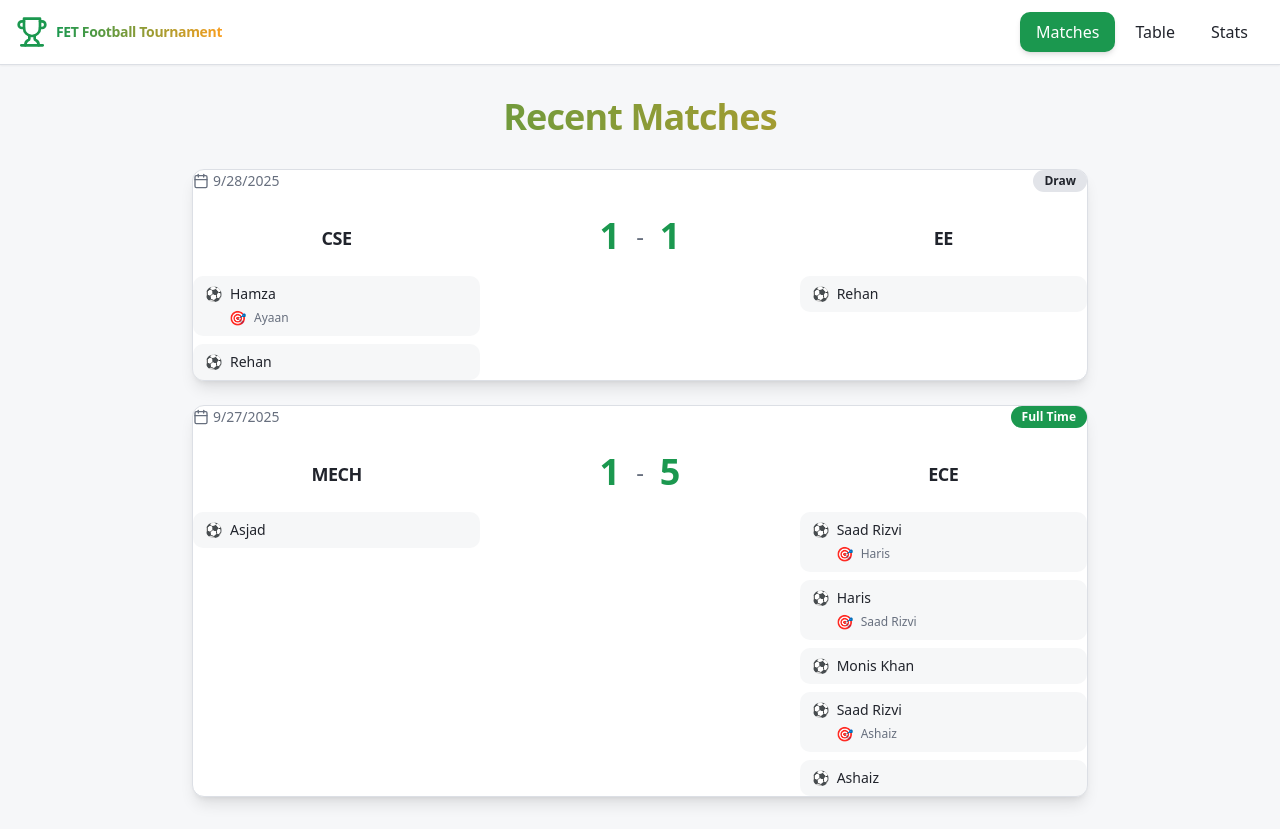
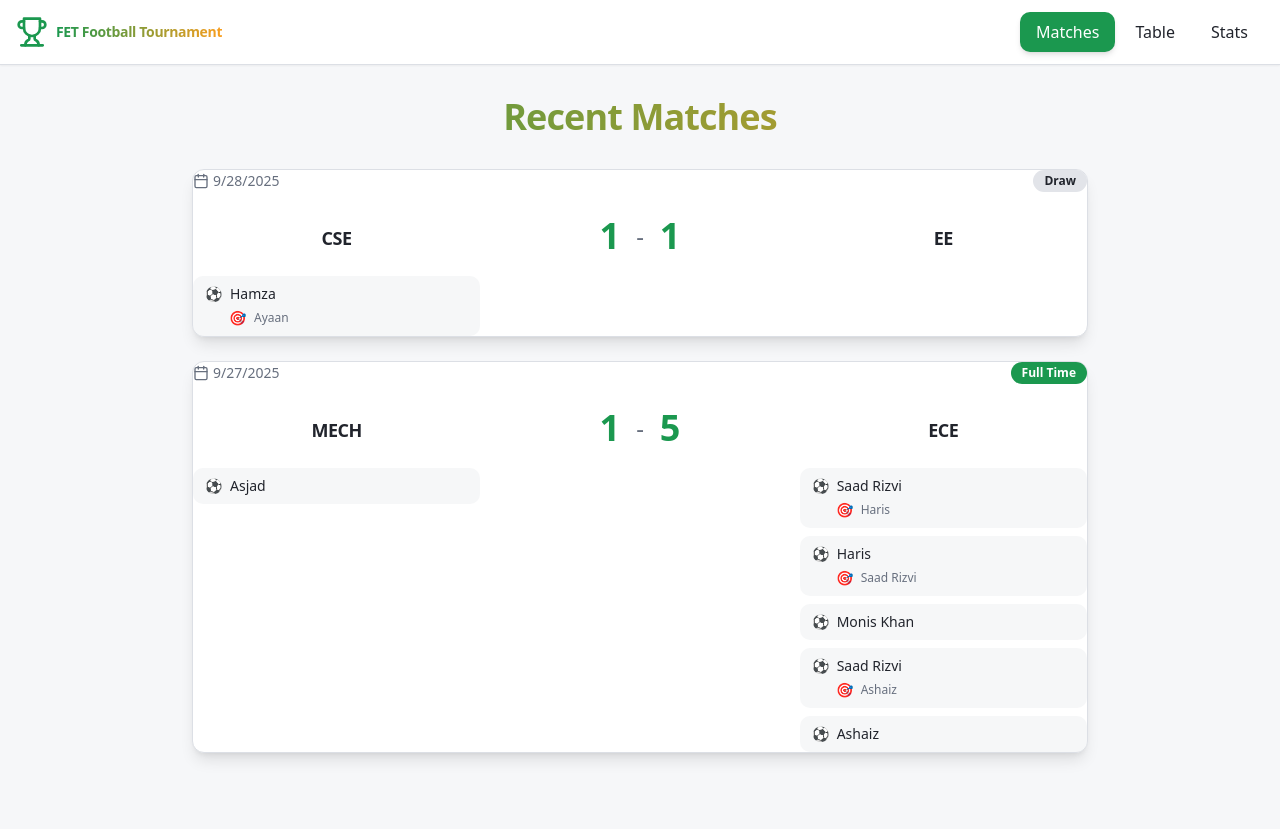
Before and after one commit to saadrizvi09/fet-football-tournament, a React (Vite) app: page / in a window 1280 px wide. After the commit the page ends 800 px from the top, so only its background shows below. Built offline with nearby package versions, Linux system fonts and the light colour scheme; the HTML template or start-up script is replaced by a standard one.

Commit message:
fixed logic

```diff
--- a/src/pages/Matches.tsx
+++ b/src/pages/Matches.tsx
@@ -16,12 +16,12 @@ const recentMatches: Match[] = [
   {
     id: 1,
     date: "2025-09-28",
-    teamA: " CSE  ",
+    teamA: "CSE",
     teamB: "EE",
     scoreA: 1,
     scoreB: 1,
     goals: [
-      { scorer: "Hamza", assister: "Ayaan", team: "COMP " },
+      { scorer: "Hamza", assister: "Ayaan", team: "CSE" },
       { scorer: "Rehan", team: " EE" },
     ],
   },
@@ -62,11 +62,11 @@ const MatchCard = ({ match }: { match: Match }) => {
         <div className="flex flex-col text-center sm:items-center">
           <h3 className="font-bold text-lg mb-4 text-center py-2">{match.teamA}</h3>
           <div className="w-full space-y-2">
-            {match.goals
-              .filter((goal) => goal.team.includes(match.teamA.split(' ')[0]))
+          {match.goals
+             .filter((goal) => goal.team.substring(0, 2) === match.teamA.substring(0, 2))
               .map((goal, index) => (
                 <div
-                  key={`goal-a-${index}`}
+                  key={`goal-b-${index}`}
                   className="text-sm bg-muted/50 rounded-md px-3 py-2"
                 >
                   <div className="flex items-center gap-2">
@@ -98,8 +98,7 @@ const MatchCard = ({ match }: { match: Match }) => {
           <h3 className="font-bold text-lg mb-4 text-center px-6 py-2 ">{match.teamB}</h3>
           <div className="w-full space-y-2">
             {match.goals
-              .filter((goal) => goal.team.includes(match.teamB.split(' ')[0]))
-              .map((goal, index) => (
+.filter((goal) => goal.team.substring(0, 2) === match.teamB.substring(0, 2))              .map((goal, index) => (
                 <div
                   key={`goal-b-${index}`}
                   className="text-sm bg-muted/50 rounded-md px-3 py-2"
```
